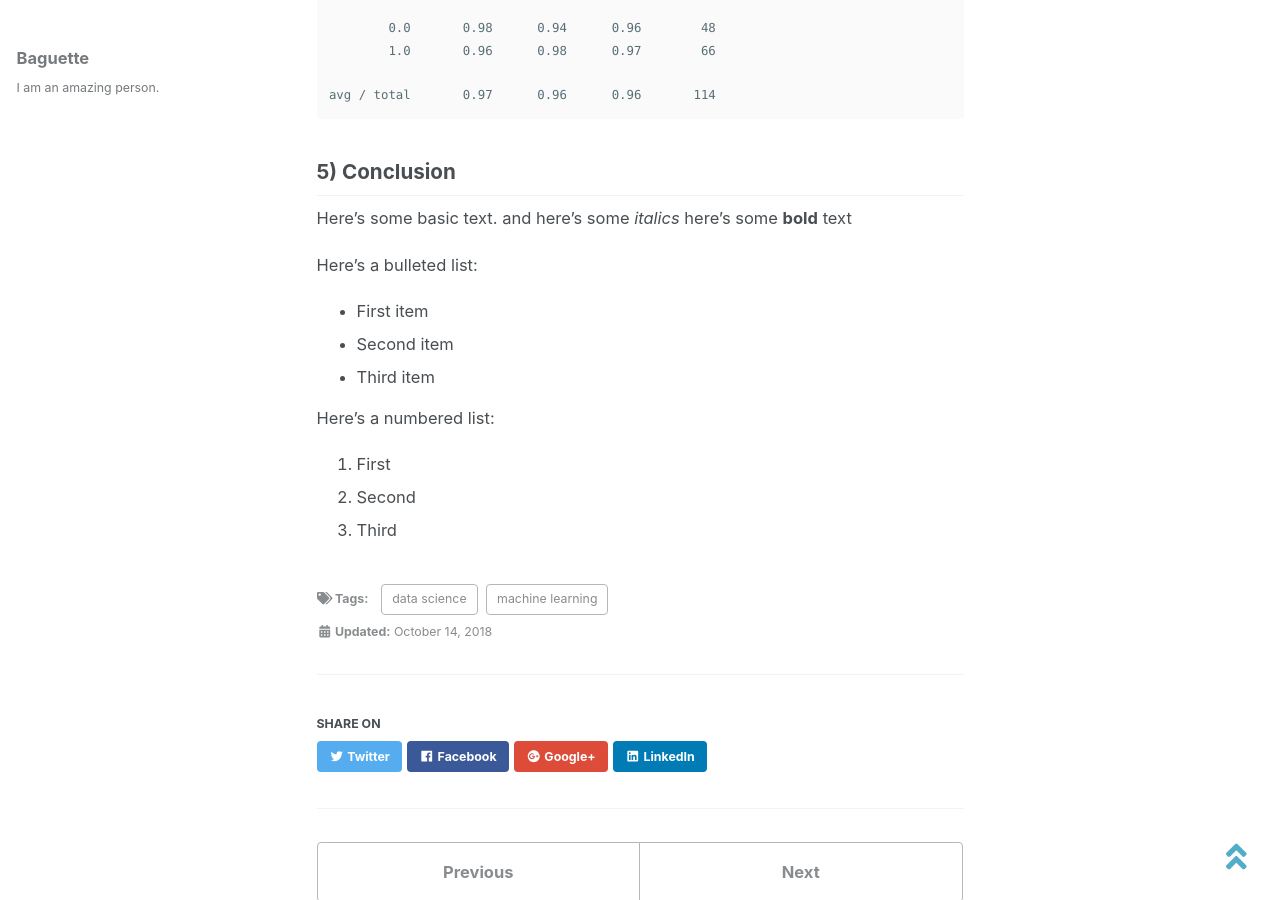
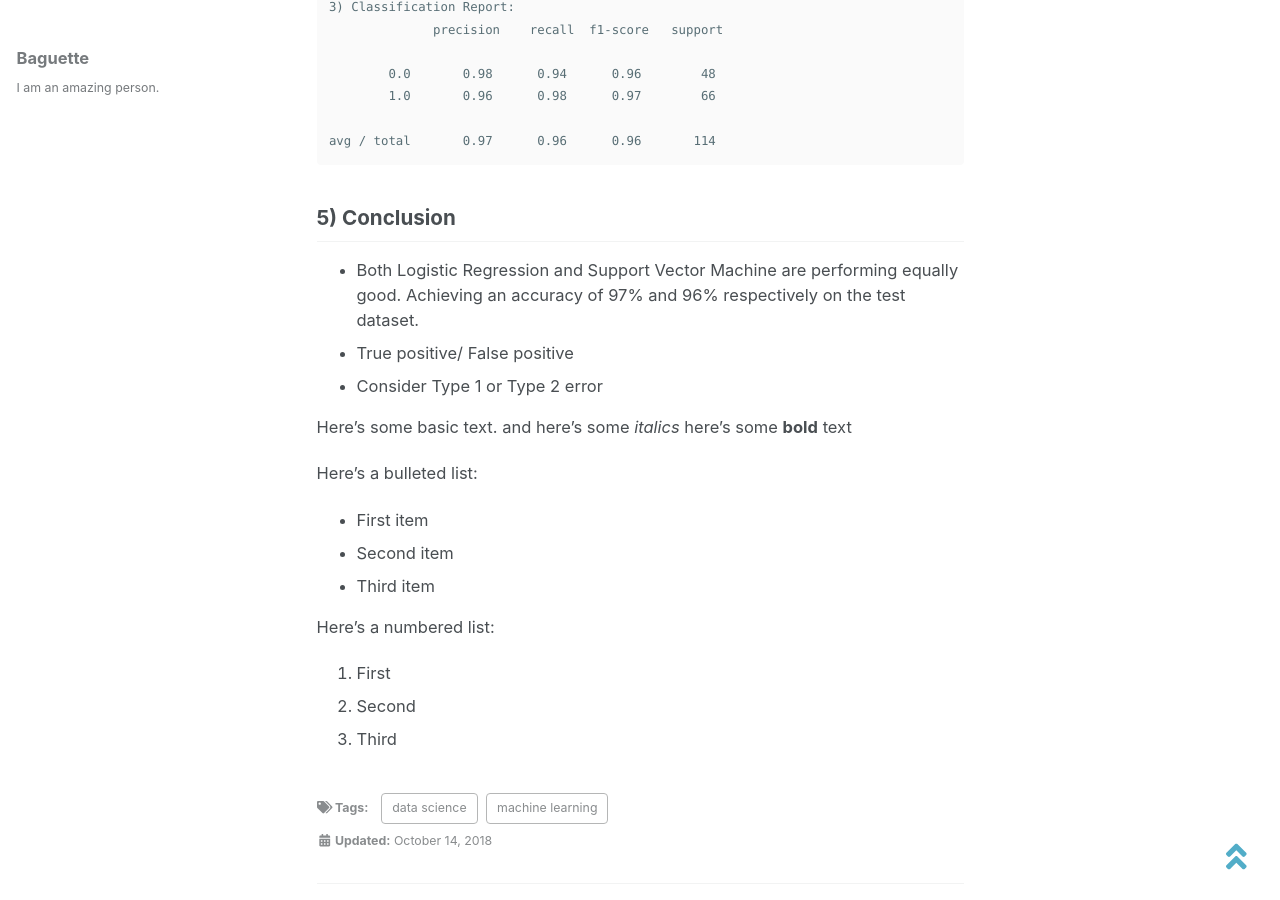
Before and after one commit to baguettexci/baguettexci.gituhb.io, a Jekyll site: the page built from _posts/2018-10-14-Project.md, in a window 1280 px wide and 900 px high, scrolled down 18112 px. Built offline with Jekyll 4.4.1, drawn with Linux system fonts in a browser that asks for light colours; nearby versions of some CDN libraries.

Commit message:
Update 2018-10-14-Project.md

````diff
--- a/_posts/2018-10-14-Project.md
+++ b/_posts/2018-10-14-Project.md
@@ -900,7 +900,7 @@ The results suggest that ET may be worthy of further study, with a strong mean a
 
 ### Tuning
 Likely that configuration beyond the default may yield even more accurate models, we investigate tuning the parameters for the two algorithms, LR and SVM. We will perform a grid search using 10-fold cross validation with a normalized dataset.
-#### Logistic Regression
+### Logistic Regression
 ```python
 # Tune scaled LR
 scaler = StandardScaler().fit(X_train)
@@ -930,7 +930,7 @@ Best: 0.982418 using {'C': 1}
 {% endhighlight %}
 We can see that the optimal configuration is a C value of 1.
 
-#### Support Vector Machine
+### Support Vector Machine
 ```python
 # Tune scaled SVM
 scaler = StandardScaler().fit(X_train)
@@ -983,7 +983,7 @@ from sklearn.metrics import confusion_matrix
 from sklearn.metrics import accuracy_score
 ```
 Fitting the SVM model on the training data and make predictions for the test dataset
-#### Logistic Regression
+### Logistic Regression
 ```python
 # prepare the model
 scaler = StandardScaler().fit(X_train)
@@ -1044,6 +1044,9 @@ avg / total       0.97      0.96      0.96       114
 {% endhighlight %}
 
 ## 5) Conclusion
+* Both Logistic Regression and Support Vector Machine are performing equally good. Achieving an accuracy of 97% and 96% respectively on the test dataset.
+* True positive/ False positive
+* Consider Type 1 or Type 2 error
 
 
 Here's some basic text.
````
